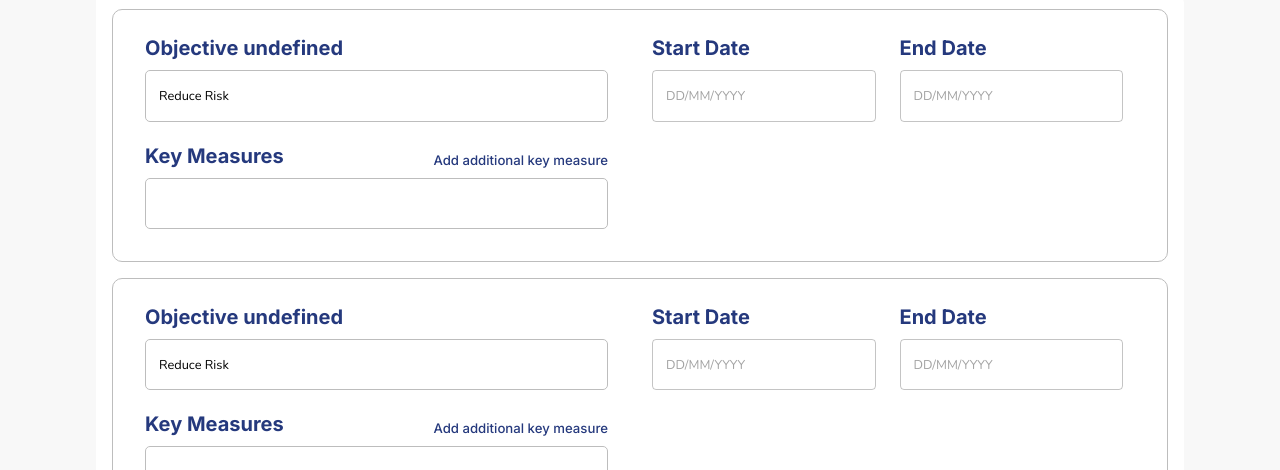
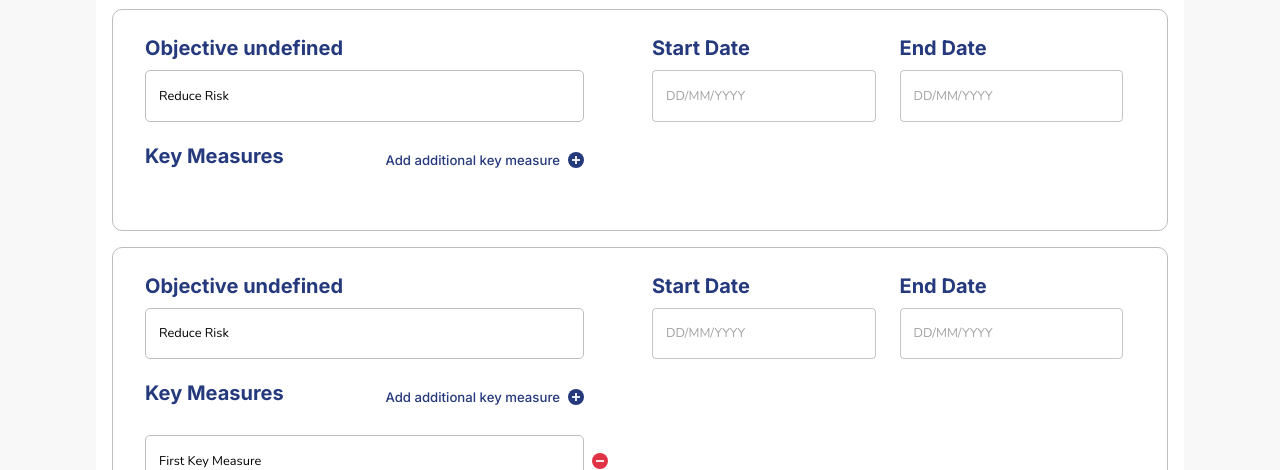
Before and after one commit to XaviourG/avertro-challenge, a React (Create React App) app in the folder client/: page / in a window 1280 px wide. Shown: the part 482-952 px from the top of the page. Built offline with nearby package versions, Linux system fonts and the light colour scheme; the HTML template or start-up script is replaced by a standard one.

Commit message:
basic implementation of dynamic text fields component

```diff
--- /dev/null
+++ b/client/src/assets/icons/avertro_minus.tsx
@@ -0,0 +1,20 @@
+interface Props {
+  size: string,
+}
+
+const MinusIcon = ({
+  size,
+}: Props) => <div style={{
+  display: 'flex',
+  justifyContent: 'center',
+  alignItems: 'center',
+  width: size,
+  height: size,
+}}>
+  <svg width="100%" height="100%" viewBox="0 0 18 18" fill="none" xmlns="http://www.w3.org/2000/svg">
+    <circle cx="9" cy="9" r="9" fill="#E03345"/>
+    <rect x="13" y="8.5" width="1" height="8" transform="rotate(90 13 8.5)" fill="#E03345" stroke="white"/>
+  </svg>
+</div>
+
+export default MinusIcon;
--- /dev/null
+++ b/client/src/assets/icons/avertro_plus.tsx
@@ -0,0 +1,21 @@
+interface Props {
+  size: string,
+}
+
+const PlusIcon = ({
+  size,
+}: Props) => <div style={{
+  display: 'flex',
+  justifyContent: 'center',
+  alignItems: 'center',
+  width: size,
+  height: size,
+}}>
+  <svg width="100%" height="100%" viewBox="0 0 18 18" fill="none" xmlns="http://www.w3.org/2000/svg">
+    <circle cx="9" cy="9" r="9" fill="#25397D"/>
+    <rect x="8.5" y="5" width="1" height="8" fill="#25397D" stroke="white"/>
+    <rect x="13" y="8.5" width="1" height="8" transform="rotate(90 13 8.5)" fill="#25397D" stroke="white"/>
+  </svg>
+</div>
+
+export default PlusIcon;
--- a/client/src/components/business-objectives/BusinessObjective.tsx
+++ b/client/src/components/business-objectives/BusinessObjective.tsx
@@ -1,19 +1,28 @@
-import { ReactElement } from "react";
+import { ReactElement, useCallback } from "react";
 import { Typography, TextField, Grid } from "@mui/material";
 import { DatePicker, LocalizationProvider } from '@mui/x-date-pickers';
 import { AdapterDayjs } from '@mui/x-date-pickers/AdapterDayjs';
 import BusinessObjectiveDTO from "../../models/DTOs/BusinessObjectiveDTO";
 import Colors from "../../core/ColorPalette";
+import DynamicTextFieldList from "./DynamicTextFieldList";
 
 interface Props {
   content: BusinessObjectiveDTO,
   key: number,
+  updateObjective: (objective: BusinessObjectiveDTO, key: number) => void,
 }
 
 const BusinessObjective = ({
   content,
   key,
+  updateObjective,
 }: Props): ReactElement => {
+
+  const updateFields = useCallback((fields: string[]) => {
+    const update = content;
+    update.keyMeasures = fields;
+    updateObjective(update, key);
+  }, [content, key]);
 
   return (
     <Grid container sx={{
@@ -29,27 +38,17 @@ const BusinessObjective = ({
         <TextField
           fullWidth
           value={content.title}
+          sx={{
+            pr: '1.5rem'
+          }}
         />
 
-        <div style={{
-          paddingTop: '1.25rem',
-          display: 'flex',
-          alignItems: 'center',
-          justifyContent: 'space-between',
-        }}>
-          <Typography variant="h2" sx={{ pb: '0.5rem' }}>
-            Key Measures
-          </Typography>
-          <div style={{
-            display: 'flex',
-            cursor: 'pointer',
-          }}>
-            <Typography variant="h3">
-              Add additional key measure
-            </Typography>
-          </div>
-        </div>
-        <TextField fullWidth />
+        <DynamicTextFieldList
+          title={'Key Measures'}
+          addFieldText={'Add additional key measure'}
+          fields={content.keyMeasures}
+          updateFields={updateFields}
+        />
       </Grid>
 
       <Grid item xs={12} lg={3} px={{ xs: '0rem', lg: '0.75rem' }}
--- a/client/src/components/business-objectives/BusinessObjectiveList.tsx
+++ b/client/src/components/business-objectives/BusinessObjectiveList.tsx
@@ -17,6 +17,7 @@ const BusinessObjectiveList = (): ReactElement => {
             <BusinessObjective
               content={objective}
               key={key}
+              updateObjective={StrategyStore.updateObjectiveByKey}
             />
           </div>
         ))
--- /dev/null
+++ b/client/src/components/business-objectives/DynamicTextFieldList.tsx
@@ -0,0 +1,103 @@
+import { TextField, Typography } from "@mui/material";
+import { ReactElement, useState } from "react";
+import PlusIcon from "../../assets/icons/avertro_plus";
+import MinusIcon from "../../assets/icons/avertro_minus";
+
+interface Props {
+  title: string,
+  addFieldText: string,
+  fields: string[],
+  updateFields: (fields: string[]) => void,
+}
+
+const DynamicTextFieldList = ({
+  title,
+  addFieldText,
+  fields,
+  updateFields,
+}: Props): ReactElement => {
+  const [localFields, setLocalFields] = useState<string[]>(fields);
+
+  return (
+    <div style={{
+      width: '100%',
+      display: 'flex',
+      flexDirection: 'column',
+    }}>
+      <div style={{
+          paddingTop: '1.25rem',
+          display: 'flex',
+          alignItems: 'center',
+          justifyContent: 'space-between',
+        }}>
+          <Typography variant="h2" sx={{ pb: '0.5rem' }}>
+            {title}
+          </Typography>
+          <div style={{
+            display: 'flex',
+            cursor: 'pointer',
+            paddingRight: '1.5rem'
+          }} onClick={() => setLocalFields([...localFields, ''])}>
+            <Typography variant="h3">
+              {addFieldText}
+            </Typography>
+            <div style={{
+              display: 'flex',
+              justifyContent: 'center',
+              alignItems: 'center',
+              paddingLeft: '0.5rem',
+            }}>
+              <PlusIcon size={'1rem'}/>
+            </div>
+          </div>
+        </div>
+        <div style={{
+          paddingTop: '1.25rem',
+          display: 'flex',
+          flexDirection: 'column',
+          alignItems: 'center',
+          justifyContent: 'space-between',
+        }}>
+          {
+            localFields.map((field, key) => (
+              <div key={key} style={{
+                display: 'flex',
+                width: '100%',
+                alignItems: 'center',
+                paddingBottom: '0.5rem',
+              }}>
+                <TextField
+                  fullWidth
+                  value={field}
+                  onChange={(e) => {
+                    const arr = localFields;
+                    arr[key] = e.target.value;
+                    setLocalFields(arr);
+                  }}
+                />
+                <div style={{
+                  display: 'flex',
+                  alignItems: 'center',
+                  paddingLeft: '0.5rem',
+                  width: '1.5rem',
+                }}>
+                  <button style={{
+                    display: `${field.length > 0 ? 'flex' : 'none'}`,
+                    border: 'none',
+                    background: 'none',
+                    padding: '0',
+                    margin: '0',
+                    cursor: 'pointer',
+                  }} onClick={() => {}}>
+                    <MinusIcon size={'1rem'} />
+                  </button>
+                </div>
+              </div>
+            ))
+          }
+        </div>
+    </div>
+  );
+}
+
+export default DynamicTextFieldList;
--- a/client/src/stores/StrategyStore.ts
+++ b/client/src/stores/StrategyStore.ts
@@ -17,6 +17,13 @@ class StrategyStore {
   objectives: BusinessObjectiveDTO[];
 
   mission: MissionContentDTO;
+
+  updateObjectiveByKey = (
+    objectives: BusinessObjectiveDTO,
+    key: number,
+  ): void => {
+    this.objectives[key] = objectives;
+  }
 }
 
 export default StrategyStore;
```
